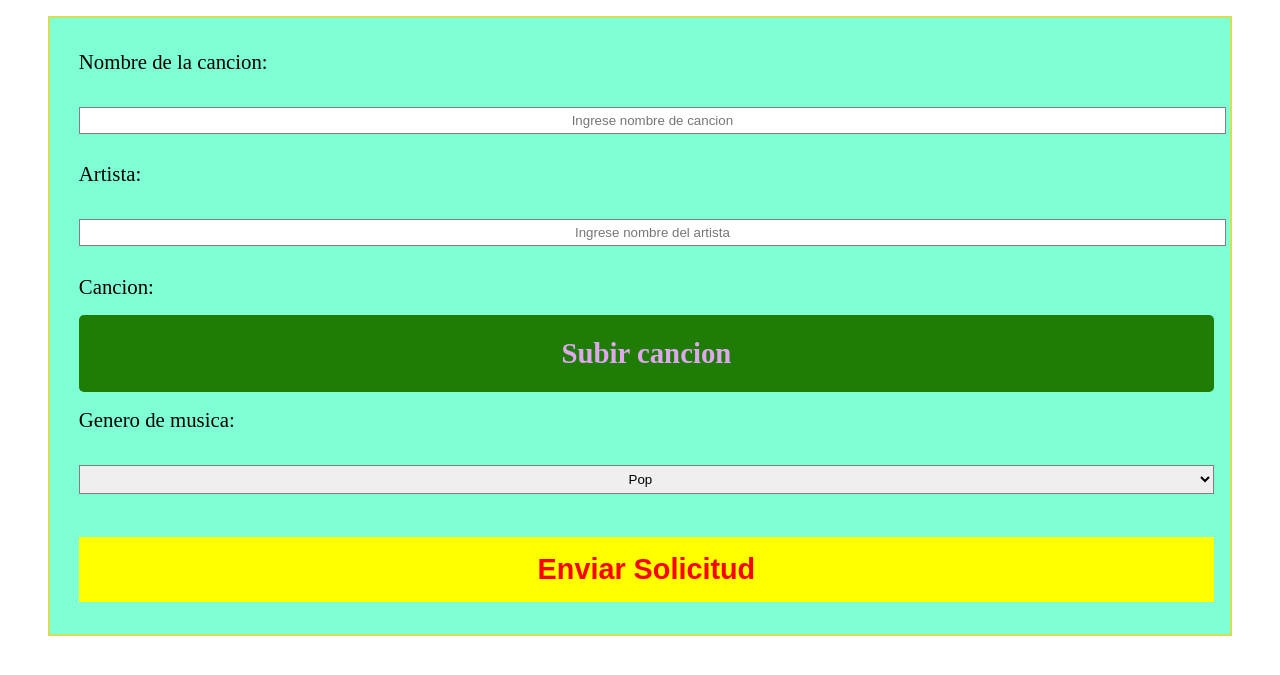
After one commit to roby251/Tw_semestras, a PHP site: page /agregaMusic.html in a window 1280 px wide. The commit adds this page. Shown: the top 675 px of the page. Run offline with PHP 8.4, Linux system fonts and the light colour scheme.

Commit message:
ultima day

```diff
--- /dev/null
+++ b/agregaMusic.html
@@ -0,0 +1,54 @@
+<!DOCTYPE html>
+<html lang="en">
+  <head>
+      <meta charset="UTF-8">
+      <meta http-equiv="X-UA-Compatible" content="IE=edge">
+      <meta name="viewport" content="width=device-width, initial-scale=1.0">
+      <title>Comparte tus canciones</title>
+      <link rel="stylesheet" href="/Css/Style.css">
+  </head>
+  <body>
+    <form action="" class="formulario" >
+      <div id="main" class="Campo">
+              <label for="nombrec">Nombre de la cancion:</label>
+          <input class="CampoText" type=text name=NC placeholder="Ingrese nombre de cancion">
+
+      </div>
+      <div class="Campo">
+          <div class="">
+              <label for="poderes">Artista:</label>
+          </div>
+          <div class="">
+              <input class="CampoText" type=text name=NH placeholder="Ingrese nombre del artista">
+          </div>
+      </div>
+
+      <div class="">
+        <label for="Cancion">Cancion:</label>
+      </div>
+      <div class="div_file">
+        <label >Subir cancion</label>
+        <input id="BS" type="file" name="archivosubido" accept=".3g2,.3gp,.aaf,.asf,.avi,.cavs,.dv,.f4v,.flv,.ivf,.m2ts,.m2v,.m4v,.mkv,.mod,.mov,.mp4,.mpeg,.mpg,.mts,.mxf,.ogv,.qt,.rm,.rmvb,.tod,.ts,.vob,.webm,.wmv,.wtv,.aac,.ac3,.aif,.aiff,.amr,.ape,.asf,.caf,.dts,.flac,.m4a,.m4b,.m4r,.mp2,.mp3,.oga,.ogg,.opus,.ra,.spx,.tta,.voc,.w64,.wav,.wma,.wv,.m4r"> <br>
+      </div>
+
+      <div class="Campo">
+          <div class="">
+              <label for="Genero">Genero de musica:</label>
+          </div>
+          <div class="">
+              <select class="CampoText" name=Genero>
+                  <option> Pop </option>
+                  <option>Rock </option>
+                  <option>Dubstep </option>
+                  <option>Jazz </option>
+                  <option>Regueton </option>
+                  <option>Clasica </option>
+                  <option>Otros </option>
+              </select>
+          </div>
+      </div>
+      <input class="BotonSubir" type=submit value="Enviar Solicitud">
+    </form>
+
+  </body>
+</html>
--- a/css/style.css
+++ b/css/style.css
@@ -1,29 +1,68 @@
+
+
+.formulario {
+    background-color: aquamarine;
+    padding: 1rem 1rem 0px 1.8rem;
+    border: 2px solid rgb(214, 223, 84);
+    margin: 1rem 3rem 0 3rem;
+
+}
+*{  /* Usar todo el espacio de la pagina  */
+    margin:0; padding:0;
+}
+
+.CampoText {
+    border: 1px solid gray;
+}
 html {
     box-sizing: border-box;
+    font-size: 100%; /* 1 rem = 10px */
 }
-*, *:before, *:after {
-    box-sizing: inherit;
+body {
+    font-family: 'Bangers';
+    font-size: 1.3rem;
+    line-height: 2.7;
+}
+.BotonSubir{
+    color: red;
+    background-color: yellow;
+    text-align: center;
+    padding: 1rem 3rem;
+    font-size: 1.8rem;
+    font-weight: 700;
+    margin: 2rem 0 2rem 0;
+    border: none;
+    width: 100%;
+
 }
 
-/** Globales **/
-.contenedor {
-    width: min(90%, 120rem);
-    margin: 0 auto;
+a {
+    text-decoration: none;
+    color: beige;
 }
-/** Utilidades **/
-.no-margin {
-    margin: 0;
+.CampoText{
+    text-align: center;
+    width:100%;
+    padding: 5px;
 }
-.no-padding {
-    padding: 0;
+
+
+.div_file{
+    font-size: 1.8rem;
+    font-weight: 700;
+	text-align: center;
+	position:relative;
+	color:rgb(224, 166, 240);
+	background-color: #1f7d05;
+    border-radius:5px;
 }
-.centrar-texto {
-    text-align: center;
+#BS{
+	position:absolute;
+	top:0px;
+	bottom:0px;
+	left:0px;
+	right:0px;
+	width:100%;
+	height:100%;
+	opacity: 0;
 }
-.barra {
-    padding-top: 45px;
-}
-.logo{
-    font-family: 'Permanent Marker', cursive;
-    /* color: white */
-}
```
Also changed, not shown: agregar.html (deleted, +0 -14 lines), 2 other files.
